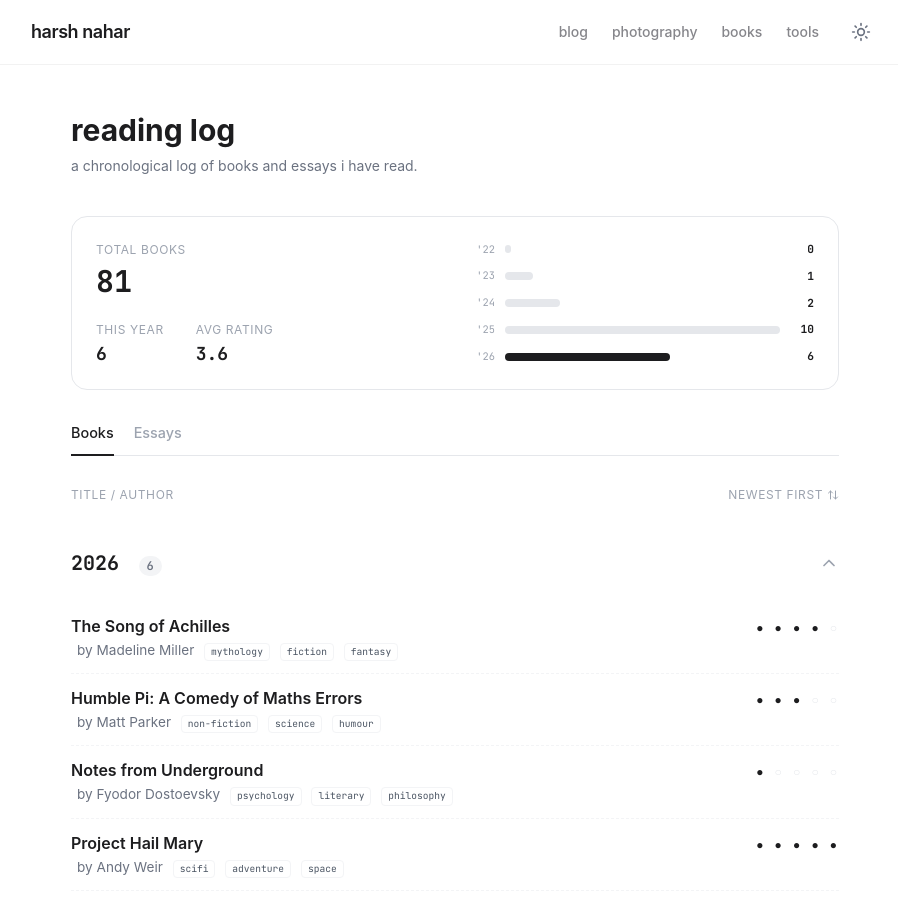
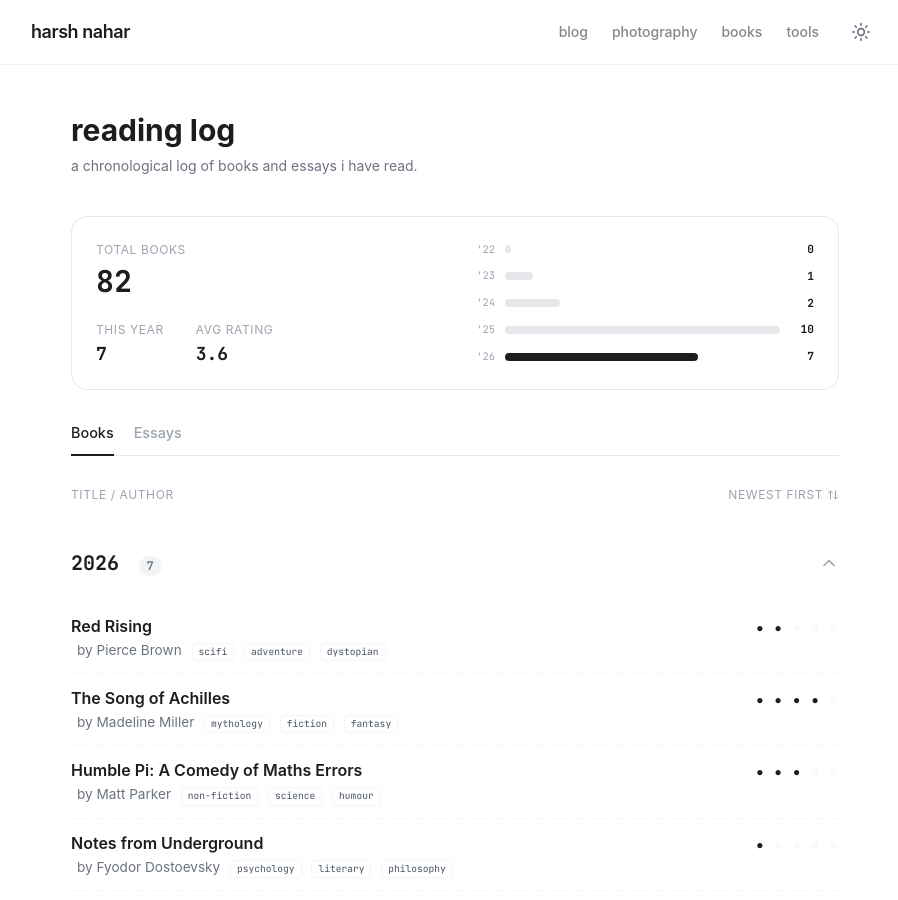
Before and after one commit to harsh-nahar/harsh-nahar.github.io, a Jekyll site: the page built from reading/index.html, in a window 1280 px wide and 900 px high. Shown: the whole window, without its empty margins (185-1083 px from the left). Built offline with Jekyll 4.4.1, drawn with Linux system fonts in a browser that asks for light colours.

Commit message:
Add details for "Red Rising" and update current book to "The High Crusade"

```diff
--- a/_data/books.yml
+++ b/_data/books.yml
@@ -1,3 +1,11 @@
+- title: "Red Rising"
+  author: "Pierce Brown"
+  tags: ["scifi", "adventure", "dystopian"]
+  id: "34873380"
+  rating: 2.75
+  pages: 401
+  date_read: "2026-11-06"
+
 - title: "The Song of Achilles"
   author: "Madeline Miller"
   tags: ["mythology", "fiction", "fantasy"]
--- a/_data/current_book.yml
+++ b/_data/current_book.yml
@@ -1,3 +1,3 @@
-title: "Red Rising"
-author: "Pierce Brown"
-id: "34873380"
+title: "The High Crusade"
+author: "Poul Anderson"
+id: "338325"
```
